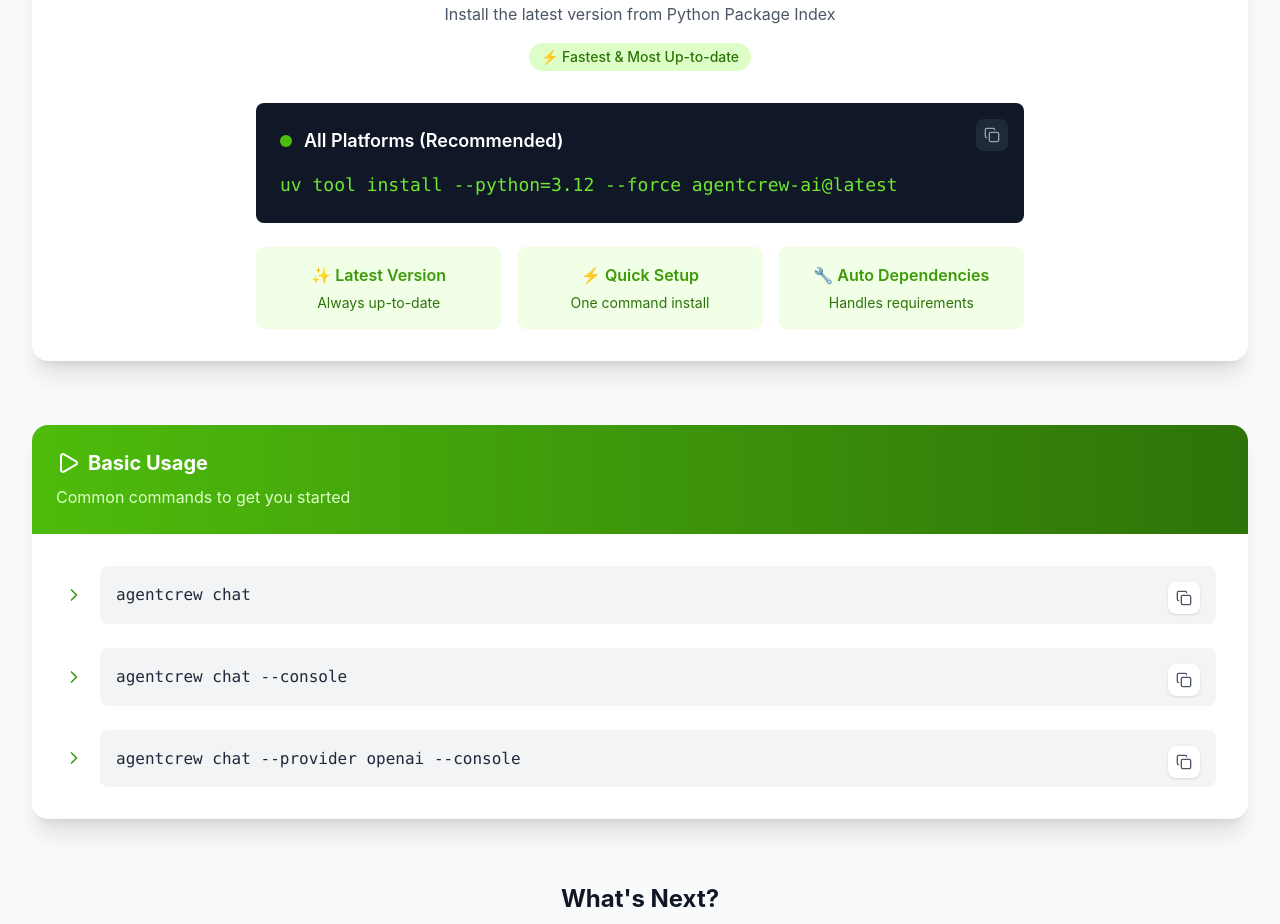
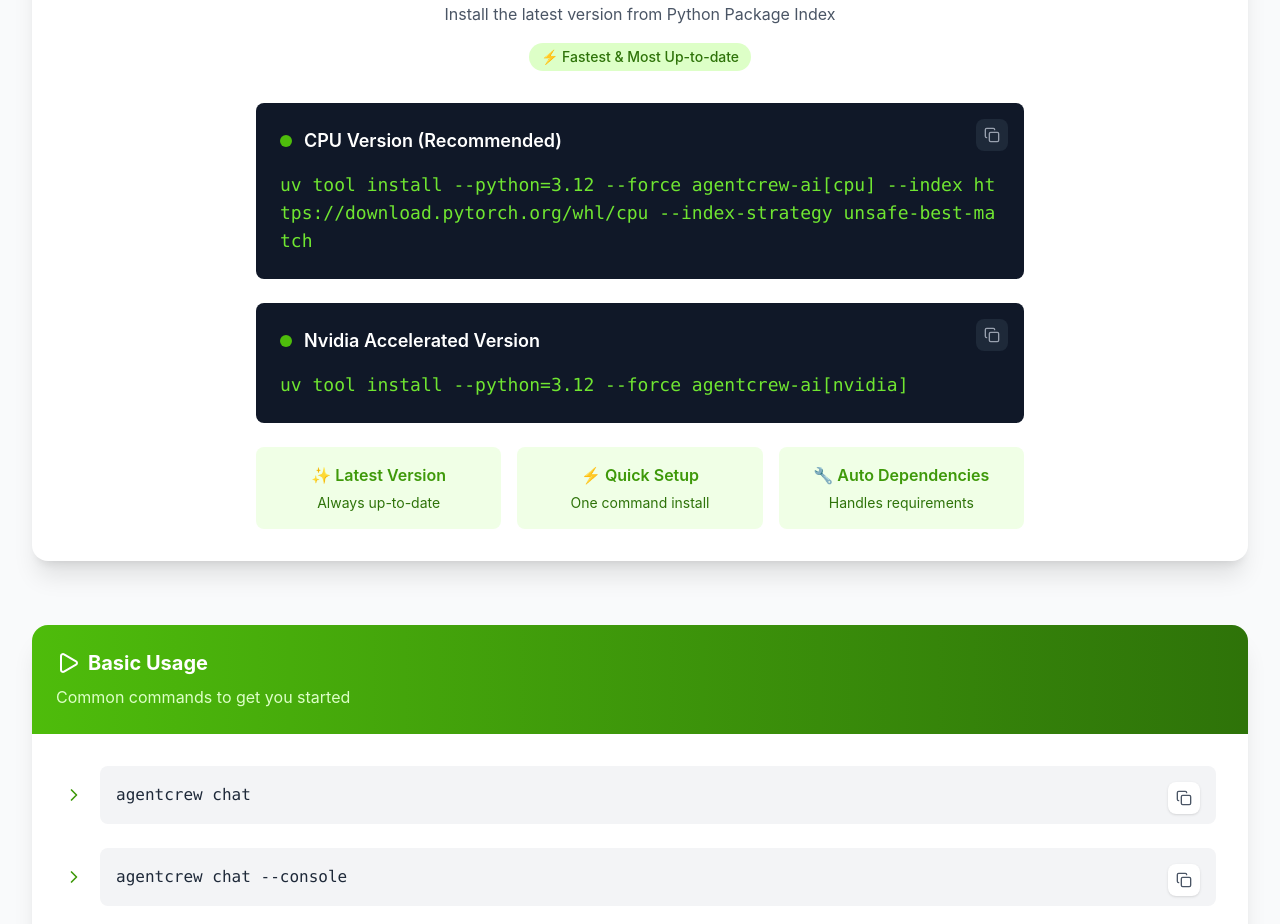
Before and after one commit to daltonnyx/daltonnyx.github.io, a React (Vite) app: page / in a window 1280 px wide. Shown: the part 9120-10044 px from the top of the page. Built offline with nearby package versions, Linux system fonts and the light colour scheme.

Commit message:
update install command

```diff
--- a/src/components/sections/Installation.tsx
+++ b/src/components/sections/Installation.tsx
@@ -30,7 +30,10 @@
   };
 
   const pypiInstallCommand =
-    "uv tool install --python=3.12 --force agentcrew-ai@latest";
+    "uv tool install --python=3.12 --force agentcrew-ai[cpu] --index https://download.pytorch.org/whl/cpu --index-strategy unsafe-best-match";
+
+  const pypiNvidiaInstallCommand =
+    "uv tool install --python=3.12 --force agentcrew-ai[nvidia]";
 
   const scriptInstallCommands = {
     linux: "curl -LsSf https://agentcrew.dev/install.sh | bash",
@@ -58,7 +61,7 @@
       name: "uv package manager",
       description: "Fast Python package manager",
       link: "https://docs.astral.sh/uv/getting-started/installation/",
-      linkText: "Install uv →"
+      linkText: "Install uv →",
     },
     { name: "API Keys", description: "At least one AI provider API key" },
   ];
@@ -177,7 +180,7 @@
                     <div className="flex items-center mb-4">
                       <div className="w-3 h-3 bg-primary-500 rounded-full mr-3"></div>
                       <h4 className="text-lg font-semibold text-white">
-                        All Platforms (Recommended)
+                        CPU Version (Recommended)
                       </h4>
                     </div>
                     <code className="text-primary-400 text-lg font-mono break-all block">
@@ -190,6 +193,29 @@
                       className="absolute top-4 right-4 p-2 bg-gray-800 hover:bg-gray-700 rounded-lg transition-colors duration-200"
                     >
                       {copiedCommand === "pypi" ? (
+                        <Check className="w-4 h-4 text-green-400" />
+                      ) : (
+                        <Copy className="w-4 h-4 text-gray-400" />
+                      )}
+                    </button>
+                  </div>
+                  <div className="bg-gray-900 rounded-lg p-6 relative mt-6">
+                    <div className="flex items-center mb-4">
+                      <div className="w-3 h-3 bg-primary-500 rounded-full mr-3"></div>
+                      <h4 className="text-lg font-semibold text-white">
+                        Nvidia Accelerated Version
+                      </h4>
+                    </div>
+                    <code className="text-primary-400 text-lg font-mono break-all block">
+                      {pypiNvidiaInstallCommand}
+                    </code>
+                    <button
+                      onClick={() =>
+                        copyToClipboard(pypiNvidiaInstallCommand, "pypinvidia")
+                      }
+                      className="absolute top-4 right-4 p-2 bg-gray-800 hover:bg-gray-700 rounded-lg transition-colors duration-200"
+                    >
+                      {copiedCommand === "pypinvidia" ? (
                         <Check className="w-4 h-4 text-green-400" />
                       ) : (
                         <Copy className="w-4 h-4 text-gray-400" />
```
